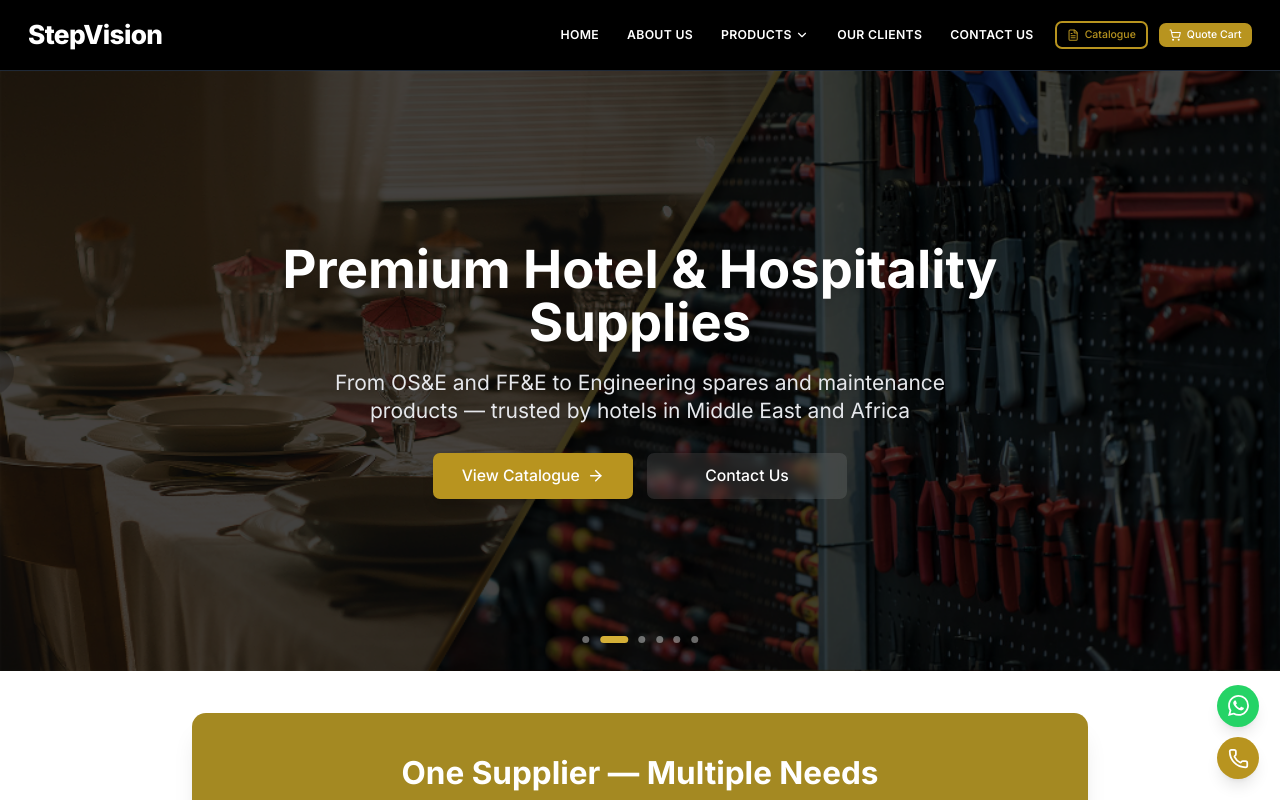
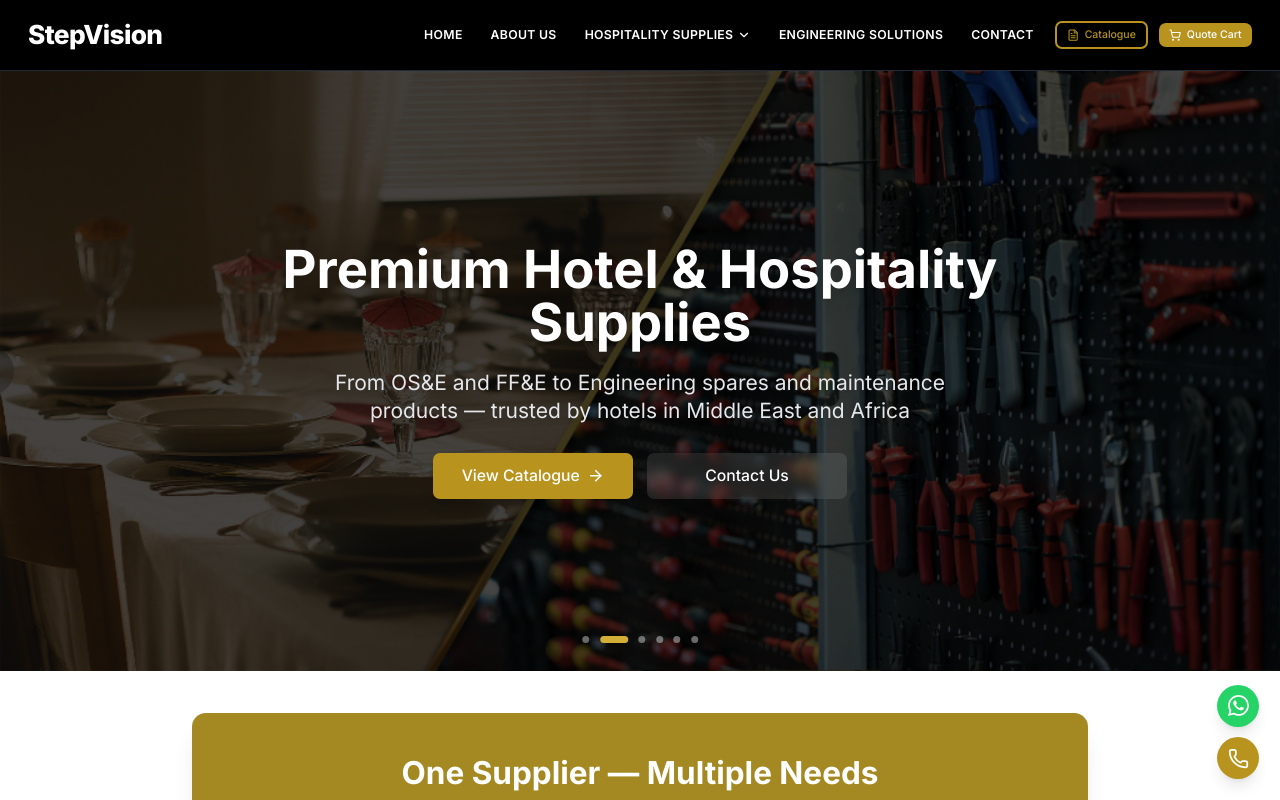
Before and after one commit to ayishamuneer4342-blip/STEPVISION, a Next.js app: page / in a window 1280 px wide. Shown: the top 800 px of the page. Built offline with nearby package versions, Linux system fonts and the light colour scheme.

Commit message:
Revert menu structure and add dropdown to Hospitality Supplies

```diff
--- a/src/components/layout/Header.tsx
+++ b/src/components/layout/Header.tsx
@@ -26,9 +26,9 @@ export const Header: React.FC = () => {
     const navItems = [
         { label: 'Home', href: '/' },
         { label: 'About Us', href: '/about' },
-        { label: 'Products', href: '#', hasDropdown: true },
-        { label: 'Our Clients', href: '/#clients' }, // Placeholder anchor
-        { label: 'Contact Us', href: '/contact' },
+        { label: 'Hospitality Supplies', href: '/hospitality-supplies', hasDropdown: true },
+        { label: 'Engineering Solutions', href: '/engineering-solutions' },
+        { label: 'Contact', href: '/contact' },
     ];
 
     const productDropdownItems = [
@@ -149,17 +149,17 @@ export const Header: React.FC = () => {
                                             </button>
                                             {isMobileHospitalityOpen && (
                                                 <div className="bg-neutral-50 py-2 space-y-1">
-                                                    {hospitalityCategories.map((category) => (
+                                                    {productDropdownItems.map((subItem) => (
                                                         <Link
-                                                            key={category.id}
-                                                            href={`/products/${category.slug}`}
+                                                            key={subItem.label}
+                                                            href={subItem.href}
                                                             className="block text-neutral-400 hover:text-white text-sm px-8 py-2"
                                                             onClick={() => {
                                                                 setIsMobileMenuOpen(false);
                                                                 setIsMobileHospitalityOpen(false);
                                                             }}
                                                         >
-                                                            {category.name}
+                                                            {subItem.label}
                                                         </Link>
                                                     ))}
                                                 </div>
```
